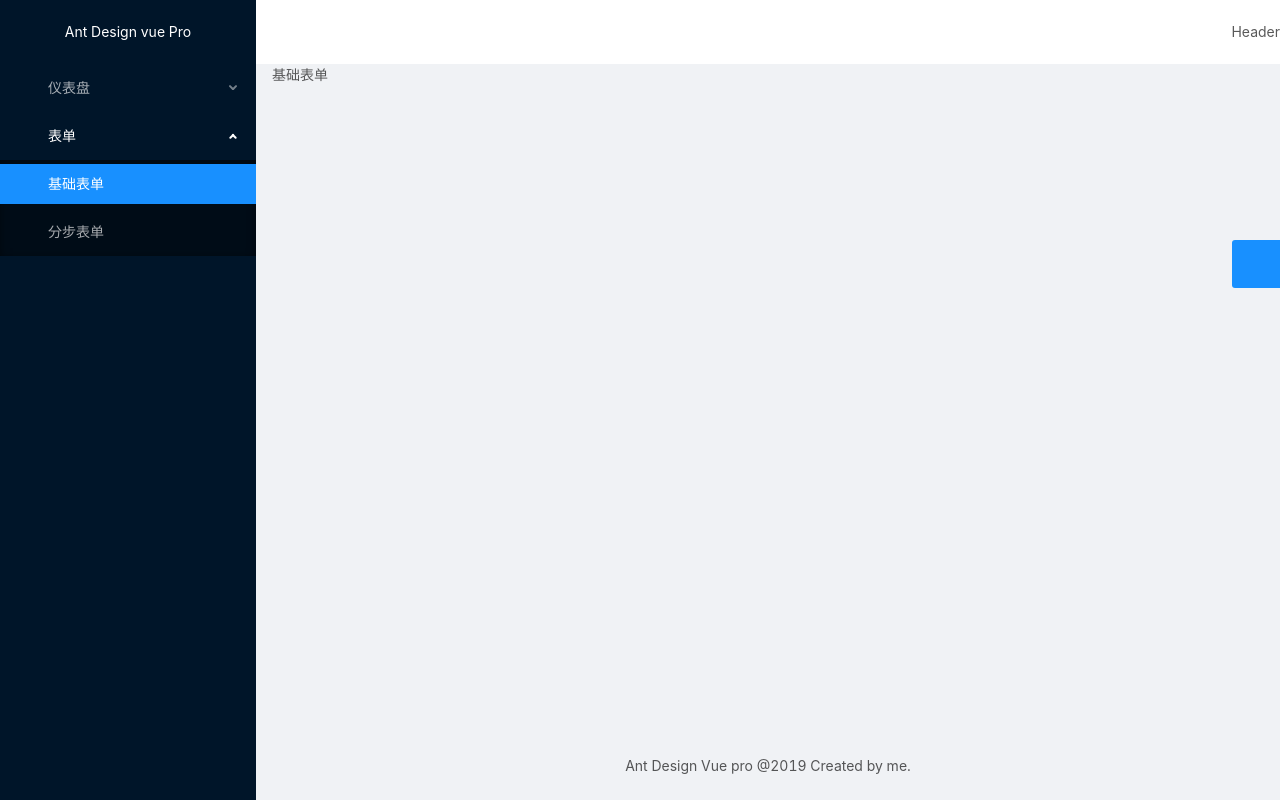
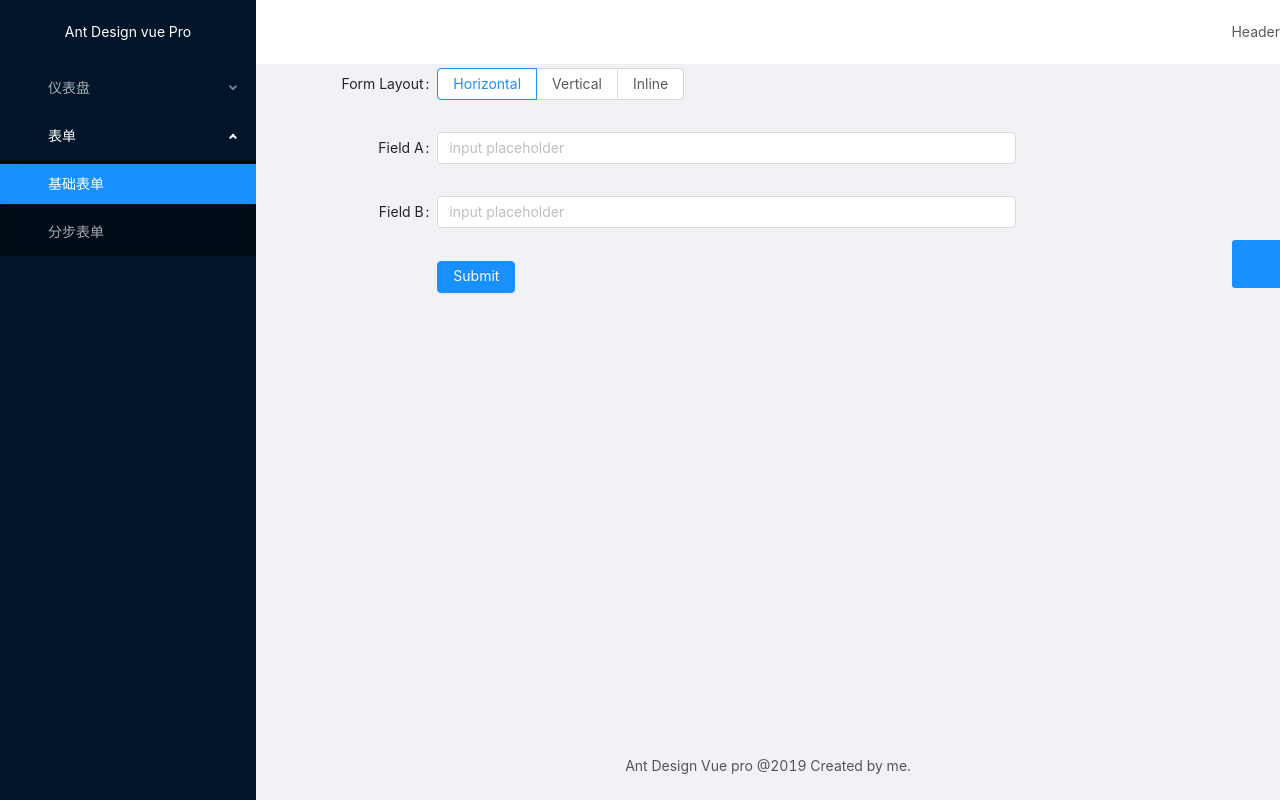
Before and after one commit to thewangzl/ant-design-vue-pro-self, a Vue app: page /form/basic-form in a window 1280 px wide. Built offline with nearby package versions, Linux system fonts and the light colour scheme.

Commit message:
创建普通表单

```diff
--- a/src/views/Forms/BasicForm.vue
+++ b/src/views/Forms/BasicForm.vue
@@ -1,15 +1,99 @@
 <template>
-    <div>
-        基础表单
-    </div>
+  <div>
+    <a-form :layout="formLayout">
+      <a-form-item
+        label="Form Layout"
+        :label-col="formItemLayout.labelCol"
+        :wrapper-col="formItemLayout.wrapperCol"
+      >
+        <a-radio-group
+          default-value="horizontal"
+          @change="handleFormLayoutChange"
+        >
+          <a-radio-button value="horizontal">Horizontal</a-radio-button>
+          <a-radio-button value="vertical">Vertical</a-radio-button>
+          <a-radio-button value="inline">Inline</a-radio-button>
+        </a-radio-group>
+      </a-form-item>
+      <a-form-item
+        label="Field A"
+        :label-col="formItemLayout.labelCol"
+        :wrapper-col="formItemLayout.wrapperCol"
+        :validateStatus="fieldAStatus"
+        :help="fieldAHelp"
+      >
+        <a-input v-model="fieldA" placeholder="input placeholder" />
+      </a-form-item>
+      <a-form-item
+        label="Field B"
+        :label-col="formItemLayout.labelCol"
+        :wrapper-col="formItemLayout.wrapperCol"
+      >
+        <a-input v-model="fieldB" placeholder="input placeholder" />
+      </a-form-item>
+      <a-form-item :wrapper-col="buttonItemLayout.wrapperCol">
+        <a-button type="primary" @click="handleSubmit">Submit</a-button>
+      </a-form-item>
+    </a-form>
+  </div>
 </template>
 
 <script>
 export default {
-
-}
+  data() {
+    return {
+      formLayout: "horizontal",
+      fieldA: "",
+      fieldB: "",
+      fieldAStatus: "",
+      fieldAHelp: ""
+    };
+  },
+  watch: {
+    fieldA(val) {
+      if (val.length <= 5) {
+        this.fieldAStatus = "error";
+        this.fieldAHelp = "必须大于5个字符";
+      } else {
+        this.fieldAStatus = "";
+        this.fieldAHelp = "";
+      }
+    }
+  },
+  computed: {
+    formItemLayout() {
+      const { formLayout } = this;
+      return formLayout === "horizontal"
+        ? {
+            labelCol: { span: 4 },
+            wrapperCol: { span: 14 }
+          }
+        : {};
+    },
+    buttonItemLayout() {
+      const { formLayout } = this;
+      return formLayout === "horizontal"
+        ? {
+            wrapperCol: { span: 14, offset: 4 }
+          }
+        : {};
+    }
+  },
+  methods: {
+    handleFormLayoutChange(e) {
+      this.formLayout = e.target.value;
+    },
+    handleSubmit() {
+      if (this.fieldA.length <= 5) {
+        this.fieldAStatus = "error";
+        this.fieldAHelp = "必须大于5个字符";
+      } else {
+        console.log({
+          fieldA: this.fieldA,
+          fieldB: this.fieldB
+        });
+      }
+    }
+  }
+};
 </script>
-
-<style>
-
-</style>
```
Also changed, not shown: src/main.js (+12 -1 lines).
